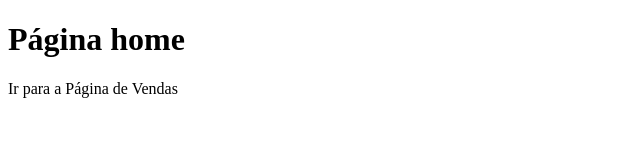
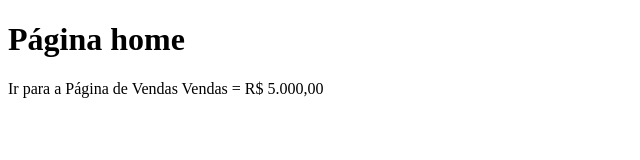
Before and after one commit to roinujj/aulagithub, a plain HTML site: page index.html in a window 1280 px wide. Shown: the whole page, without its empty margins (0-640 px from the left). Drawn offline with Linux system fonts and the light colour scheme.

Commit message:
Acrescentado o Valor das vendas

```diff
--- a/index.html
+++ b/index.html
@@ -8,5 +8,6 @@
 <body>
     <h1>Página home</h1>
     <a href="vendas.html"></a> Ir para a Página de Vendas
+    Vendas = R$ 5.000,00
 </body>
 </html>
```
